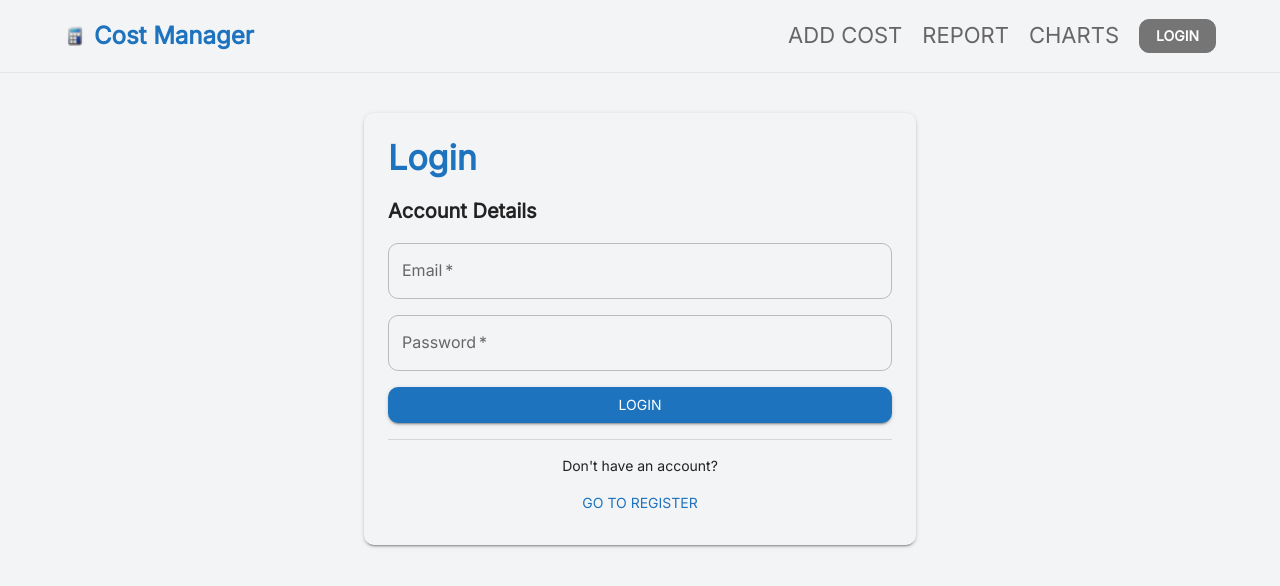
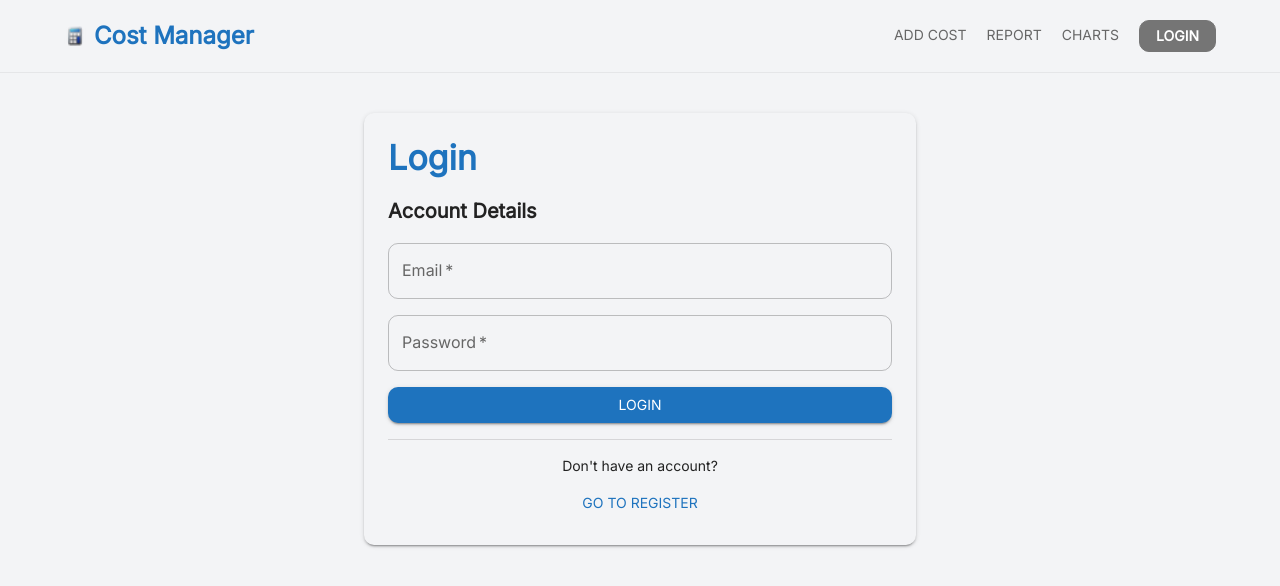
Before and after one commit to chentetro/expensemanagmentsystem, a React (Vite) app in the folder frontend/: page /login in a window 1280 px wide. Shown: the top 586 px of the page. Built offline with nearby package versions, Linux system fonts and the light colour scheme; no server answers.

Commit message:
reduce the sixe of the buttons in navbar

```diff
--- a/frontend/src/components/Navbar.jsx
+++ b/frontend/src/components/Navbar.jsx
@@ -71,9 +71,9 @@ const Navbar = () => {
                                         textDecoration: 'none',
                                         color: isActive ? 'text.primary' : 'text.secondary',
                                         fontWeight: 500,
-                                        fontSize: 22,
+                                        fontSize: 14,
                                         lineHeight: 1,
-                                        py: 2.8,
+                                        py: 1,
                                         borderBottom: '2px solid',
                                         borderColor: isActive ? 'primary.main' : 'transparent',
                                         transition: 'color 0.2s ease, border-color 0.2s ease',
@@ -103,7 +103,7 @@ const Navbar = () => {
                                     fontSize: 14,
                                     lineHeight: 1,
                                     fontFamily: 'inherit',
-                                    py: 1.1,
+                                    py: 1,
                                     px: 2,
                                     alignSelf: 'center',
                                     transition: 'background-color 0.2s ease, box-shadow 0.2s ease',
@@ -132,7 +132,7 @@ const Navbar = () => {
                                     fontSize: 14,
                                     lineHeight: 1,
                                     fontFamily: 'inherit',
-                                    py: 1.1,
+                                    py: 1,
                                     px: 2,
                                     cursor: 'pointer',
                                     alignSelf: 'center',
```
